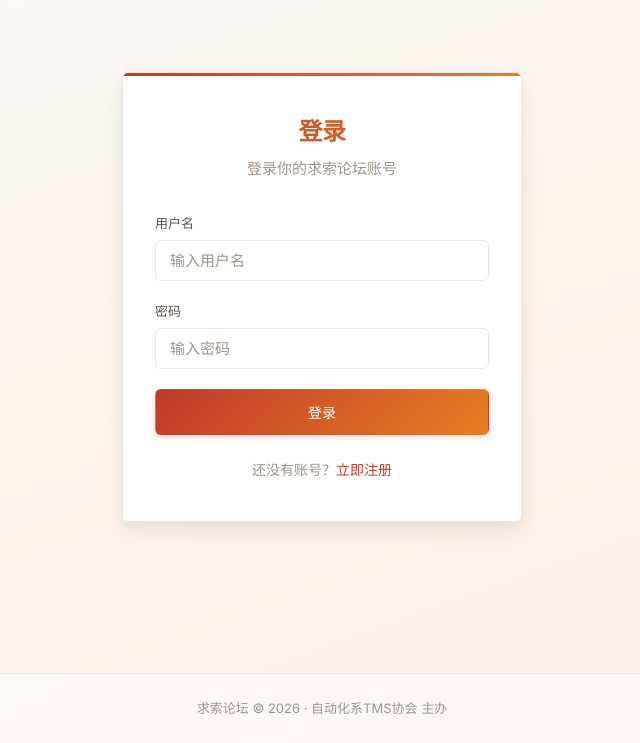
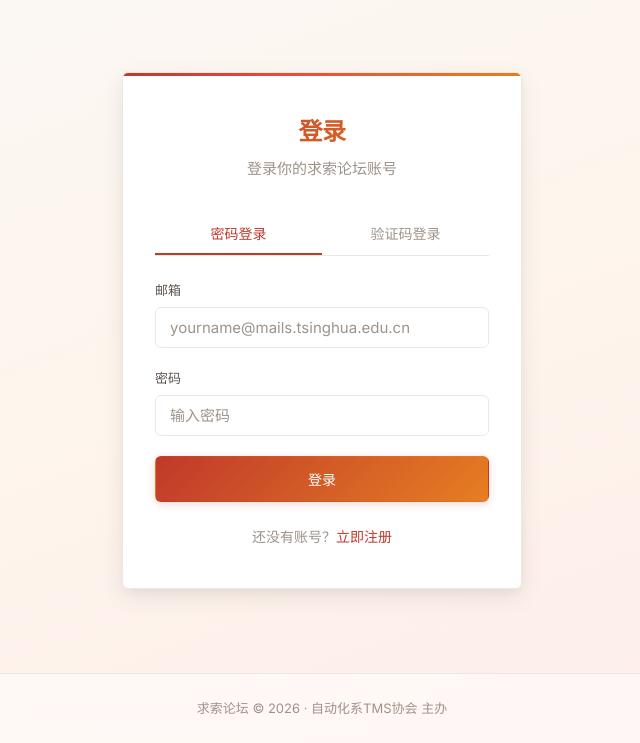
Before and after one commit to IcySkyhy/SeekingForum, a Flask app: page /login in a window 1280 px wide. Shown: the part 57-800 px from the top of the page, without its empty margins (318-958 px from the left). Run offline with Flask 3, Linux system fonts and the light colour scheme.

Commit message:
Update: email check

```diff
--- a/app.py
+++ b/app.py
@@ -1,10 +1,14 @@
 import os
 import re
 import json
+import random
+import smtplib
 import urllib.request
+from email.mime.text import MIMEText
+from email.mime.multipart import MIMEMultipart
 from datetime import datetime, timedelta, timezone
 from functools import wraps
-from flask import Flask, render_template, request, redirect, url_for, flash, abort
+from flask import Flask, render_template, request, redirect, url_for, flash, abort, jsonify
 from flask_sqlalchemy import SQLAlchemy
 from flask_login import LoginManager, UserMixin, login_user, logout_user, login_required, current_user
 from werkzeug.security import generate_password_hash, check_password_hash
@@ -35,6 +39,16 @@ def beijing_time(dt, fmt='%Y-%m-%d %H:%M'):
 SILICONFLOW_API_KEY = os.environ.get('SILICONFLOW_API_KEY', '')
 SILICONFLOW_URL = 'https://api.siliconflow.cn/v1/chat/completions'
 SILICONFLOW_MODEL = 'Qwen/Qwen2.5-7B-Instruct'
+
+# ── 邮件配置 ────────────────────────────────────────────
+MAIL_SENDER = 'marmalade_service@outlook.com'
+MAIL_PASSWORD = os.environ.get('MAIL_PASSWORD', '')
+MAIL_SMTP_SERVER = 'smtp-mail.outlook.com'
+MAIL_SMTP_PORT = 587
+ALLOWED_EMAIL_SUFFIX = '@mails.tsinghua.edu.cn'
+
+# 验证码内存缓存: {email: {'code': '123456', 'expires': datetime, 'type': 'register'|'login'}}
+verification_codes = {}
 
 # ── Models ──────────────────────────────────────────────
 class User(UserMixin, db.Model):
@@ -121,30 +135,89 @@ def ai_moderate(text):
     except Exception:
         return True, ''  # Default to approved if API fails
 
+# ── 邮件验证码 ──────────────────────────────────────────
+def generate_code():
+    return ''.join([str(random.randint(0, 9)) for _ in range(6)])
+
+def send_verification_email(to_email, code, purpose='注册'):
+    """通过 Outlook SMTP 发送验证码邮件"""
+    subject = f'求索论坛 — {purpose}验证码'
+    html = f"""
+    <div style="max-width:420px;margin:40px auto;font-family:sans-serif;">
+        <h2 style="color:#c0392b;margin-bottom:4px;">求索论坛</h2>
+        <p style="color:#888;font-size:14px;">SEEKING · 邮箱验证</p>
+        <hr style="border:none;border-top:2px solid #e74c3c;margin:20px 0;">
+        <p>你正在进行<strong>{purpose}</strong>操作，验证码为：</p>
+        <div style="font-size:32px;font-weight:700;letter-spacing:8px;color:#c0392b;
+                    background:#fdecea;padding:16px 24px;border-radius:6px;text-align:center;margin:20px 0;">
+            {code}
+        </div>
+        <p style="color:#888;font-size:13px;">验证码 5 分钟内有效，请勿泄露给他人。</p>
+    </div>"""
+    msg = MIMEMultipart('alternative')
+    msg['From'] = MAIL_SENDER
+    msg['To'] = to_email
+    msg['Subject'] = subject
+    msg.attach(MIMEText(html, 'html', 'utf-8'))
+    try:
+        with smtplib.SMTP(MAIL_SMTP_SERVER, MAIL_SMTP_PORT) as server:
+            server.starttls()
+            server.login(MAIL_SENDER, MAIL_PASSWORD)
+            server.sendmail(MAIL_SENDER, to_email, msg.as_string())
+        return True
+    except Exception as e:
+        print(f'[mail error] {e}')
+        return False
+
+def store_code(email, code, code_type):
+    verification_codes[email] = {
+        'code': code,
+        'expires': datetime.utcnow() + timedelta(minutes=5),
+        'type': code_type,
+    }
+
+def verify_code(email, code, code_type):
+    entry = verification_codes.get(email)
+    if not entry:
+        return False
+    if entry['type'] != code_type:
+        return False
+    if datetime.utcnow() > entry['expires']:
+        verification_codes.pop(email, None)
+        return False
+    if entry['code'] != code:
+        return False
+    verification_codes.pop(email, None)
+    return True
+
 # ── Routes: Auth ────────────────────────────────────────
 @app.route('/register', methods=['GET', 'POST'])
 def register():
     if current_user.is_authenticated:
         return redirect(url_for('index'))
     if request.method == 'POST':
-        username = request.form.get('username', '').strip()
-        email = request.form.get('email', '').strip()
+        email = request.form.get('email', '').strip().lower()
         password = request.form.get('password', '')
-        if not username or not email or not password:
+        code = request.form.get('code', '').strip()
+        if not email or not password or not code:
             flash('请填写所有字段', 'error')
             return redirect(url_for('register'))
-        if len(username) < 2 or len(username) > 20:
-            flash('用户名长度应为2-20个字符', 'error')
+        if not email.endswith(ALLOWED_EMAIL_SUFFIX):
+            flash('仅支持 @mails.tsinghua.edu.cn 邮箱注册', 'error')
             return redirect(url_for('register'))
         if len(password) < 6:
             flash('密码至少6个字符', 'error')
             return redirect(url_for('register'))
+        if User.query.filter_by(email=email).first():
+            flash('该邮箱已注册', 'error')
+            return redirect(url_for('register'))
+        if not verify_code(email, code, 'register'):
+            flash('验证码错误或已过期', 'error')
+            return redirect(url_for('register'))
+        username = email.split('@')[0]
+        # 确保用户名唯一（极端情况）
         if User.query.filter_by(username=username).first():
-            flash('用户名已被使用', 'error')
-            return redirect(url_for('register'))
-        if User.query.filter_by(email=email).first():
-            flash('邮箱已被使用', 'error')
-            return redirect(url_for('register'))
+            username = username + str(random.randint(10, 99))
         user = User(username=username, email=email,
                      password_hash=generate_password_hash(password))
         db.session.add(user)
@@ -159,18 +232,44 @@ def login():
     if current_user.is_authenticated:
         return redirect(url_for('index'))
     if request.method == 'POST':
-        username = request.form.get('username', '').strip()
+        email = request.form.get('email', '').strip().lower()
         password = request.form.get('password', '')
-        user = User.query.filter_by(username=username).first()
-        if user and check_password_hash(user.password_hash, password):
-            if user.is_banned:
-                flash('该账号已被封禁', 'error')
+        code = request.form.get('code', '').strip()
+        login_mode = request.form.get('login_mode', 'password')  # password or code
+
+        if not email:
+            flash('请输入邮箱', 'error')
+            return redirect(url_for('login'))
+
+        user = User.query.filter_by(email=email).first()
+
+        if login_mode == 'code':
+            # 验证码登录
+            if not code:
+                flash('请输入验证码', 'error')
                 return redirect(url_for('login'))
-            login_user(user)
-            flash('登录成功', 'success')
-            return redirect(url_for('index'))
-        flash('用户名或密码错误', 'error')
-        return redirect(url_for('login'))
+            if not user:
+                flash('该邮箱未注册', 'error')
+                return redirect(url_for('login'))
+            if not verify_code(email, code, 'login'):
+                flash('验证码错误或已过期', 'error')
+                return redirect(url_for('login'))
+        else:
+            # 密码登录
+            if not password:
+                flash('请输入密码', 'error')
+                return redirect(url_for('login'))
+            if not user or not check_password_hash(user.password_hash, password):
+                flash('邮箱或密码错误', 'error')
+                return redirect(url_for('login'))
+
+        if user.is_banned:
+            flash('该账号已被封禁', 'error')
+            return redirect(url_for('login'))
+
+        login_user(user)
+        flash('登录成功', 'success')
+        return redirect(url_for('index'))
     return render_template('login.html')
 
 @app.route('/logout')
@@ -179,6 +278,38 @@ def logout():
     logout_user()
     flash('已退出登录', 'success')
     return redirect(url_for('index'))
+
+@app.route('/send-code', methods=['POST'])
+def send_code():
+    """AJAX 端点：发送邮箱验证码"""
+    data = request.get_json(silent=True) or {}
+    email = data.get('email', '').strip().lower()
+    code_type = data.get('type', 'register')  # register or login
+
+    if not email:
+        return jsonify({'ok': False, 'msg': '请输入邮箱'}), 400
+
+    if not email.endswith(ALLOWED_EMAIL_SUFFIX):
+        return jsonify({'ok': False, 'msg': '仅支持 @mails.tsinghua.edu.cn 邮箱'}), 400
+
+    # 防止频繁发送
+    existing = verification_codes.get(email)
+    if existing and (existing['expires'] - timedelta(minutes=4)) > datetime.utcnow():
+        return jsonify({'ok': False, 'msg': '验证码已发送，请稍后再试'}), 429
+
+    if code_type == 'register' and User.query.filter_by(email=email).first():
+        return jsonify({'ok': False, 'msg': '该邮箱已注册'}), 400
+
+    if code_type == 'login' and not User.query.filter_by(email=email).first():
+        return jsonify({'ok': False, 'msg': '该邮箱未注册'}), 400
+
+    code = generate_code()
+    purpose = '注册' if code_type == 'register' else '登录'
+    if send_verification_email(email, code, purpose):
+        store_code(email, code, code_type)
+        return jsonify({'ok': True, 'msg': '验证码已发送'})
+    else:
+        return jsonify({'ok': False, 'msg': '邮件发送失败，请稍后重试'}), 500
 
 # ── Routes: Forum ───────────────────────────────────────
 @app.route('/')
@@ -403,13 +534,13 @@ def init_db():
     if not User.query.filter_by(username='admin').first():
         admin = User(
             username='admin',
-            email='admin@tms.org',
+            email='admin@mails.tsinghua.edu.cn',
             password_hash=generate_password_hash('admin123'),
             is_admin=True
         )
         db.session.add(admin)
         db.session.commit()
-        print('  [init] Created default admin: admin / admin123')
+        print('  [init] Created default admin: admin@mails.tsinghua.edu.cn / admin123')
 
 if __name__ == '__main__':
     with app.app_context():
--- a/static/script.js
+++ b/static/script.js
@@ -19,18 +19,111 @@ document.addEventListener('DOMContentLoaded', () => {
         });
     });
 
-    // 表单提交防重复
+    // 表单提交防重复（排除含验证码按钮的表单，由验证码逻辑处理）
     document.querySelectorAll('form').forEach(form => {
+        if (form.querySelector('.btn-send-code')) return;
         form.addEventListener('submit', function () {
             const btn = this.querySelector('button[type="submit"]');
             if (btn) {
                 btn.disabled = true;
                 btn.style.opacity = '0.6';
-                setTimeout(() => {
-                    btn.disabled = false;
-                    btn.style.opacity = '1';
-                }, 3000);
+                setTimeout(() => { btn.disabled = false; btn.style.opacity = '1'; }, 3000);
             }
         });
     });
+
+    // ── 登录页 Tab 切换 ──────────────────────────────
+    document.querySelectorAll('.auth-tab').forEach(tab => {
+        tab.addEventListener('click', () => {
+            const target = tab.dataset.target;
+            // 切换 tab 激活
+            document.querySelectorAll('.auth-tab').forEach(t => t.classList.remove('active'));
+            tab.classList.add('active');
+            // 切换面板
+            document.querySelectorAll('.auth-panel').forEach(p => p.classList.remove('active'));
+            const panel = document.getElementById(target);
+            if (panel) panel.classList.add('active');
+        });
+    });
+
+    // ── 发送验证码 ───────────────────────────────────
+    document.querySelectorAll('.btn-send-code').forEach(btn => {
+        btn.addEventListener('click', () => handleSendCode(btn));
+    });
 });
+
+function handleSendCode(btn) {
+    const codeType = btn.dataset.type; // 'register' or 'login'
+    // 找到同一 form 或页面中的 email 输入框
+    const form = btn.closest('form') || btn.closest('.auth-card');
+    const emailInput = form.querySelector('input[type="email"]');
+    const email = emailInput ? emailInput.value.trim().toLowerCase() : '';
+
+    if (!email) {
+        showToast('请先输入邮箱');
+        if (emailInput) emailInput.focus();
+        return;
+    }
+    if (!email.endsWith('@mails.tsinghua.edu.cn')) {
+        showToast('仅支持 @mails.tsinghua.edu.cn 邮箱');
+        return;
+    }
+
+    btn.disabled = true;
+    btn.textContent = '发送中...';
+
+    fetch('/send-code', {
+        method: 'POST',
+        headers: { 'Content-Type': 'application/json' },
+        body: JSON.stringify({ email, type: codeType }),
+    })
+    .then(r => r.json())
+    .then(data => {
+        if (data.ok) {
+            showToast('验证码已发送至邮箱');
+            startCountdown(btn, 60);
+        } else {
+            showToast(data.msg || '发送失败');
+            btn.disabled = false;
+            btn.textContent = '发送验证码';
+        }
+    })
+    .catch(() => {
+        showToast('网络错误，请重试');
+        btn.disabled = false;
+        btn.textContent = '发送验证码';
+    });
+}
+
+function startCountdown(btn, seconds) {
+    let remaining = seconds;
+    btn.textContent = `${remaining}s`;
+    btn.disabled = true;
+    const timer = setInterval(() => {
+        remaining--;
+        if (remaining <= 0) {
+            clearInterval(timer);
+            btn.textContent = '发送验证码';
+            btn.disabled = false;
+        } else {
+            btn.textContent = `${remaining}s`;
+        }
+    }, 1000);
+}
+
+function showToast(msg) {
+    // 复用 flash 样式
+    let existing = document.querySelector('.js-toast');
+    if (existing) existing.remove();
+    const div = document.createElement('div');
+    div.className = 'flash flash-error js-toast';
+    div.innerHTML = `<span>${msg}</span><button class="flash-close" onclick="this.parentElement.remove()">&times;</button>`;
+    const container = document.querySelector('.container') || document.body;
+    container.prepend(div);
+    setTimeout(() => {
+        div.style.transition = 'opacity 0.4s ease, transform 0.4s ease';
+        div.style.opacity = '0';
+        div.style.transform = 'translateY(-8px)';
+        setTimeout(() => div.remove(), 400);
+    }, 3000);
+}
--- a/static/style.css
+++ b/static/style.css
@@ -485,6 +485,60 @@ a { color: inherit; text-decoration: none; }
 
 .auth-form { display: flex; flex-direction: column; gap: 20px; }
 
+/* Auth tabs (密码/验证码 切换) */
+.auth-tabs {
+    display: flex;
+    gap: 0;
+    margin-bottom: 24px;
+    border-bottom: 1px solid var(--border);
+}
+
+.auth-tab {
+    flex: 1;
+    padding: 10px 0;
+    text-align: center;
+    font-size: 0.875rem;
+    font-weight: 500;
+    color: var(--text-muted);
+    background: none;
+    border: none;
+    border-bottom: 2px solid transparent;
+    cursor: pointer;
+    transition: var(--transition);
+    font-family: var(--font);
+}
+
+.auth-tab:hover { color: var(--text); }
+.auth-tab.active { color: var(--primary); border-bottom-color: var(--primary); }
+
+/* Auth panels: 只显示 active 的 */
+.auth-panel { display: none; }
+.auth-panel.active { display: flex; }
+
+/* 验证码输入行 */
+.code-input-row { display: flex; gap: 10px; align-items: center; }
+.code-input-row input { flex: 1; }
+
+.btn-send-code {
+    white-space: nowrap;
+    padding: 10px 16px !important;
+    font-size: 0.8125rem !important;
+    min-width: 110px;
+    text-align: center;
+}
+
+.btn-send-code:disabled {
+    opacity: 0.5;
+    cursor: not-allowed;
+}
+
+/* 表单提示文字 */
+.form-hint {
+    font-size: 0.75rem;
+    color: var(--text-muted);
+    margin-top: 2px;
+}
+
 .auth-footer { text-align: center; margin-top: 24px; font-size: 0.875rem; color: var(--text-muted); }
 .auth-footer a {
     color: var(--primary);
--- a/templates/login.html
+++ b/templates/login.html
@@ -8,10 +8,18 @@
             <h1>登录</h1>
             <p>登录你的求索论坛账号</p>
         </div>
-        <form class="auth-form" method="POST" action="{{ url_for('login') }}">
+
+        <div class="auth-tabs">
+            <button class="auth-tab active" data-target="password-form">密码登录</button>
+            <button class="auth-tab" data-target="code-form">验证码登录</button>
+        </div>
+
+        <!-- 密码登录 -->
+        <form class="auth-form auth-panel active" id="password-form" method="POST" action="{{ url_for('login') }}">
+            <input type="hidden" name="login_mode" value="password">
             <div class="form-group">
-                <label for="username">用户名</label>
-                <input type="text" id="username" name="username" placeholder="输入用户名" required>
+                <label for="email-pw">邮箱</label>
+                <input type="email" id="email-pw" name="email" placeholder="yourname@mails.tsinghua.edu.cn" required>
             </div>
             <div class="form-group">
                 <label for="password">密码</label>
@@ -19,6 +27,24 @@
             </div>
             <button type="submit" class="btn btn-primary btn-full">登录</button>
         </form>
+
+        <!-- 验证码登录 -->
+        <form class="auth-form auth-panel" id="code-form" method="POST" action="{{ url_for('login') }}">
+            <input type="hidden" name="login_mode" value="code">
+            <div class="form-group">
+                <label for="email-code">邮箱</label>
+                <input type="email" id="email-code" name="email" placeholder="yourname@mails.tsinghua.edu.cn" required>
+            </div>
+            <div class="form-group">
+                <label for="login-code">验证码</label>
+                <div class="code-input-row">
+                    <input type="text" id="login-code" name="code" placeholder="6位验证码" required maxlength="6" autocomplete="off">
+                    <button type="button" class="btn btn-ghost btn-send-code" id="loginSendCodeBtn" data-type="login">发送验证码</button>
+                </div>
+            </div>
+            <button type="submit" class="btn btn-primary btn-full">登录</button>
+        </form>
+
         <div class="auth-footer">
             还没有账号？<a href="{{ url_for('register') }}">立即注册</a>
         </div>
```
Also changed, not shown: AddSuper.py (added, +11 -0 lines), templates/register.html (+12 -8 lines).
